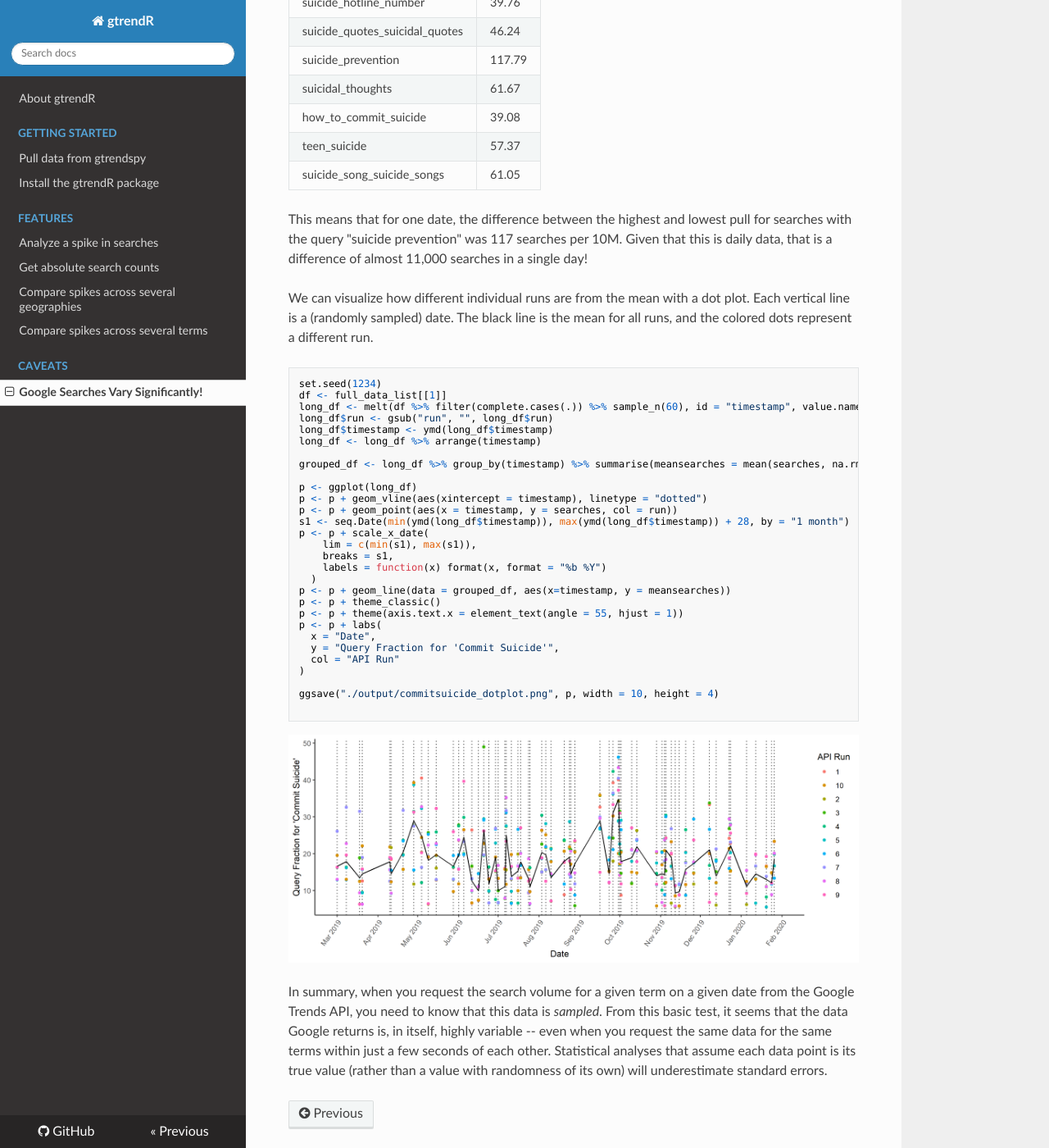
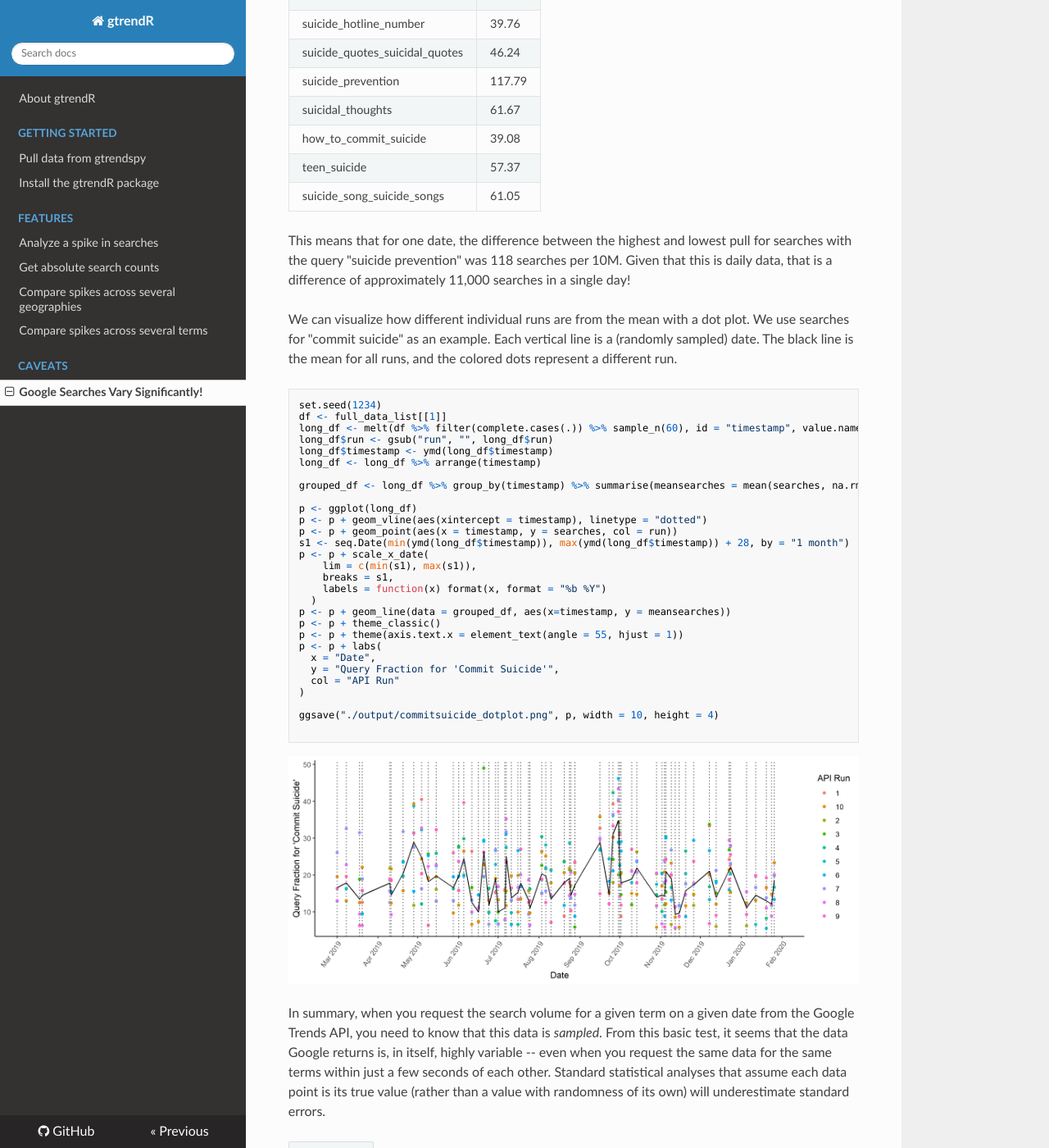
Before and after one commit to tlcaputi/gtrendR, an MkDocs documentation site: the page built from docs/google-variance.md, in a window 1280 px wide and 1400 px high, scrolled down 5428 px. Shown: the whole window at 82% size. Built offline with MkDocs 1.6.1, drawn with Linux system fonts in a browser that asks for light colours; nearby versions of some CDN libraries; old or Windows-style settings are respelled for this version of MkDocs; some of the changed text lies outside the part shown.

````diff
--- a/docs/google-variance.md
+++ b/docs/google-variance.md
@@ -190,7 +190,7 @@
 
 
 
-We can summarize these date-level statistics to get a better sense for how much variance we can expect at a single time point. For example, it appears that the range between the highest and lowest observation on any given date is typically a meaningful percentage of the query fraction.
+We can summarize these date-level statistics to get a better sense for how much variance we can expect for the average observation. For example, it appears that the range between the highest and lowest observation on any given date is typically a meaningful percentage of the query fraction.
 
 ```r
 lapply(summ_data_list, function(x) sprintf("%.2f%%", mean(x$range_over_mean) * 100)) %>%
@@ -237,7 +237,7 @@
 
 This means that the range between the minimum and maximum value you got could be as high as 230% of the mean!
 
-You can also see the size of the range between minimum and maximum values.
+You can also see the size of the average range between minimum and maximum values for each time point.
 
 ```r
 lapply(summ_data_list, function(x) sprintf("%.2f", mean(x$range))) %>%
@@ -280,9 +280,9 @@
 
 
 
-This means that for one date, the difference between the highest and lowest pull for searches with the query "suicide prevention" was 117 searches per 10M. Given that this is daily data, that is a difference of almost 11,000 searches in a single day!
+This means that for one date, the difference between the highest and lowest pull for searches with the query "suicide prevention" was 118 searches per 10M. Given that this is daily data, that is a difference of approximately 11,000 searches in a single day!
 
-We can visualize how different individual runs are from the mean with a dot plot. Each vertical line is a (randomly sampled) date. The black line is the mean for all runs, and the colored dots represent a different run.
+We can visualize how different individual runs are from the mean with a dot plot. We use searches for "commit suicide" as an example. Each vertical line is a (randomly sampled) date. The black line is the mean for all runs, and the colored dots represent a different run.
 
 ```r
 set.seed(1234)
@@ -319,4 +319,4 @@
 
 
 
-In summary, when you request the search volume for a given term on a given date from the Google Trends API, you need to know that this data is *sampled*. From this basic test, it seems that the data Google returns is, in itself, highly variable -- even when you request the same data for the same terms within just a few seconds of each other. Statistical analyses that assume each data point is its true value (rather than a value with randomness of its own) will underestimate standard errors.
+In summary, when you request the search volume for a given term on a given date from the Google Trends API, you need to know that this data is *sampled*. From this basic test, it seems that the data Google returns is, in itself, highly variable -- even when you request the same data for the same terms within just a few seconds of each other. Standard statistical analyses that assume each data point is its true value (rather than a value with randomness of its own) will underestimate standard errors.
--- a/docs/gtrends-variance/code/pull-data.py
+++ b/docs/gtrends-variance/code/pull-data.py
@@ -3,6 +3,7 @@
 import re
 from random import randint
 from time import sleep
+
 
 terms = [
         # 'suicide chat',
````
Also changed, not shown: other parts of docs/google-variance.md (+3 -3 lines), 5 other files.
